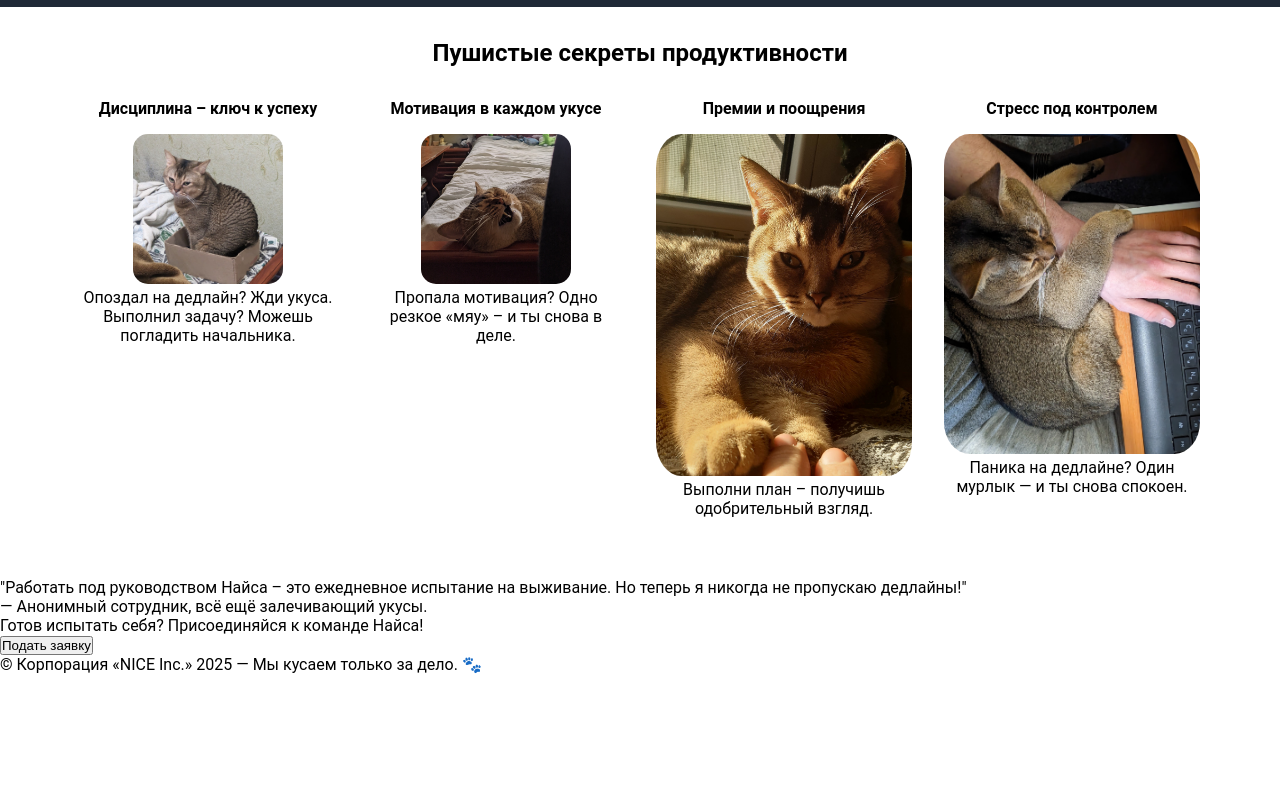
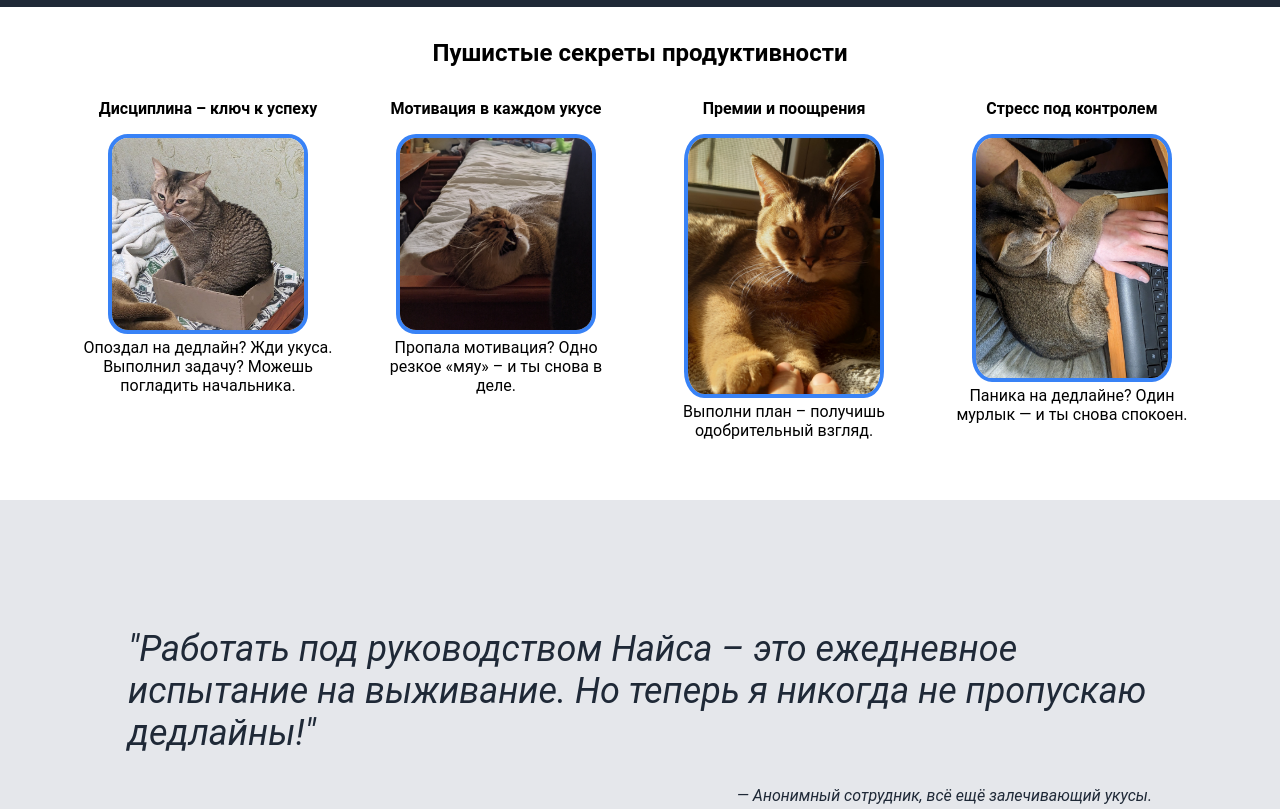
Before and after one commit to LIGECT/cat-ceo-landing-page, a plain HTML site: page index.html in a window 1280 px wide. Shown: the part 560-1369 px from the top of the page. Before the commit the page ends 1234 px from the top, so only its background shows below. Drawn offline with Linux system fonts and the light colour scheme.

Commit message:
> Enhanced Cat CEO layout: blue borders, quote > > - Added blue 4px borders to cat images for visual appeal. > - Styled quote section with flexbox, background, and italic font. > - Increased card image widths to 200px for better visibility.

```diff
--- a/index.html
+++ b/index.html
@@ -7,8 +7,6 @@
     <title>NICE Inc.</title>
   </head>
   <body>
-    <div class="border-container" > <!-- Попробовал применить, делает лишние границы. Пока оставим на авось-->
-
     <header>
       <div class="navigation" >
        <div>
@@ -50,7 +48,7 @@
             <img
             src="./images/block1.jpg"
             alt="Кот с грозным взглядом, сидящий в коробке"
-            width="150"
+            width="200"
             height="auto"
           />
           <p>
@@ -66,7 +64,7 @@
               <img
               src="./images/block2.jpg"
               alt="Кот, угрожает укусом"
-              width="150"
+              width="200"
               height="auto"
             />
             <p>Пропала мотивация? Одно резкое «мяу» – и ты снова в деле.</p>
@@ -79,7 +77,7 @@
                   <img
                     src="./images/block3.jpg"
                     alt="Кот, гордо сидит на подоконнике"
-                    max-width="150"
+                    width="200"
                     height="auto">
                     <p>Выполни план – получишь одобрительный взгляд.</p>
                 </div>
@@ -91,7 +89,7 @@
               <img
               src="./images/block4.jpg"
               alt="Кот, успокаивает за работой на руках"
-              max-width="150"
+              width="200"
               height="auto">
             <p>Паника на дедлайне? Один мурлык — и ты снова спокоен.</p>
             </div>
@@ -100,22 +98,25 @@
       </section>
     </main>
 
-    <div>
-        <blockquote>
-        <p>"Работать под руководством Найса – это ежедневное испытание на
+
+        <blockquote class="reviews"  >
+          <div  class="quote" >
+            <p>"Работать под руководством Найса – это ежедневное испытание на
              выживание. Но теперь я никогда не пропускаю дедлайны!"</p>
-             <p>— Анонимный сотрудник, всё ещё залечивающий укусы.</p>
-    </blockquote>
-    </div>
+          </div>
+          <div  class="author" >
+            <p>— Анонимный сотрудник, всё ещё залечивающий укусы.</p>
+          </div>
+        </blockquote>
+
 
      <article>
         <p>Готов испытать себя? Присоединяйся к команде Найса!</p>
         <button>Подать заявку</button>
-    </article>
+     </article>
 
     <footer>
       <p> &copy; Корпорация &laquo;NICE Inc.&raquo; 2025 &mdash; Мы кусаем только за дело. 🐾</p>
     </footer>
-    </div>
   </body>
 </html>
--- a/style.css
+++ b/style.css
@@ -1,6 +1,6 @@
 :root {
   --primary-font: "Roboto", sans-serif;
-  --dark-background-color: #1f2937;
+  --dark-color: #1f2937;
   --hero-main-text: #f9faf8;
   --hero-secondary-text: #e5e7eb;
   --button-color: #3882f6;
@@ -25,7 +25,7 @@ body {
 }
 
 header {
-  background-color: var(--dark-background-color);
+  background-color: var(--dark-color);
   color: var(--hero-main-text);
   display: flex;
   flex-direction: column;
@@ -42,17 +42,9 @@ a {
   margin: 0.5rem;
 }
 
-/* .border-container {
-  display: flex;
-  flex-direction: column;
-  justify-content: center;
-  margin: 0 auto;
-  max-width: 1200px;
-} */
-
 .navigation {
   display: flex;
-  background-color: var(--dark-background-color);
+  background-color: var(--dark-color);
   justify-content: space-between;
   align-items: center;
   padding: 1rem 5%;
@@ -67,7 +59,7 @@ a {
   display: flex;
   align-items: center;
   justify-content: space-around;
-  color: var(--dark-background-color);
+  color: var(--dark-color);
   padding: 6%;
   gap: 2rem;
 }
@@ -129,6 +121,7 @@ a {
   max-width: 20vw;
   height: auto;
   border-radius: 10%;
+  border: 4px solid var(--button-color);
 }
 
 .main-blocks {
@@ -145,3 +138,27 @@ a {
   margin: 0 auto;
   margin-top: 2rem;
 }
+
+.reviews {
+  display: flex;
+  justify-content: space-evenly;
+  flex-flow: column;
+  margin: 0 auto;
+  margin-bottom: 60px;
+  gap: 2rem;
+  background-color: #e5e7eb;
+
+  font-style: italic;
+  padding: 10vw;
+  color: #1f2937;
+}
+
+.quote {
+  font-size: 36px;
+}
+
+.author {
+  display: flex;
+  justify-content: end;
+  color: var(--dark-color);
+}
```
